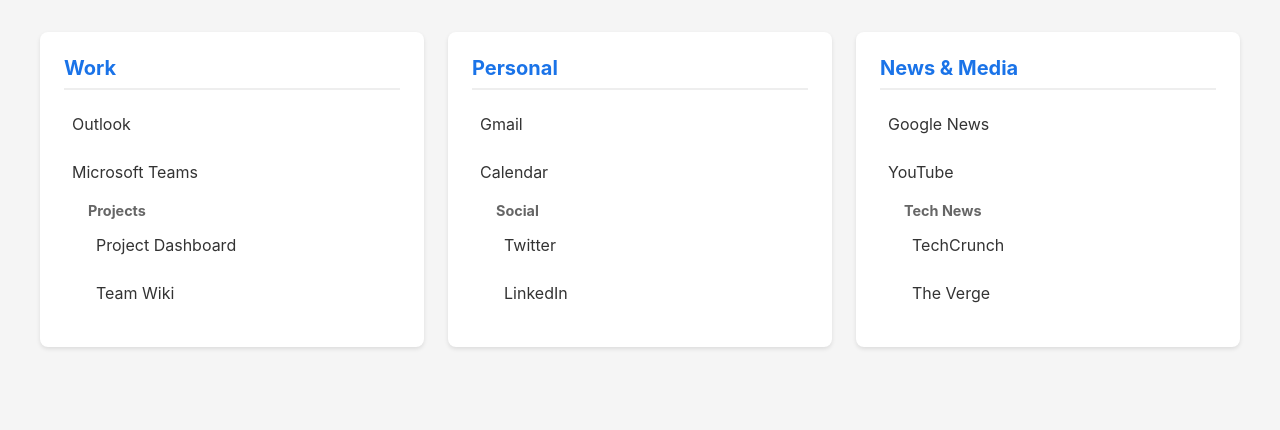
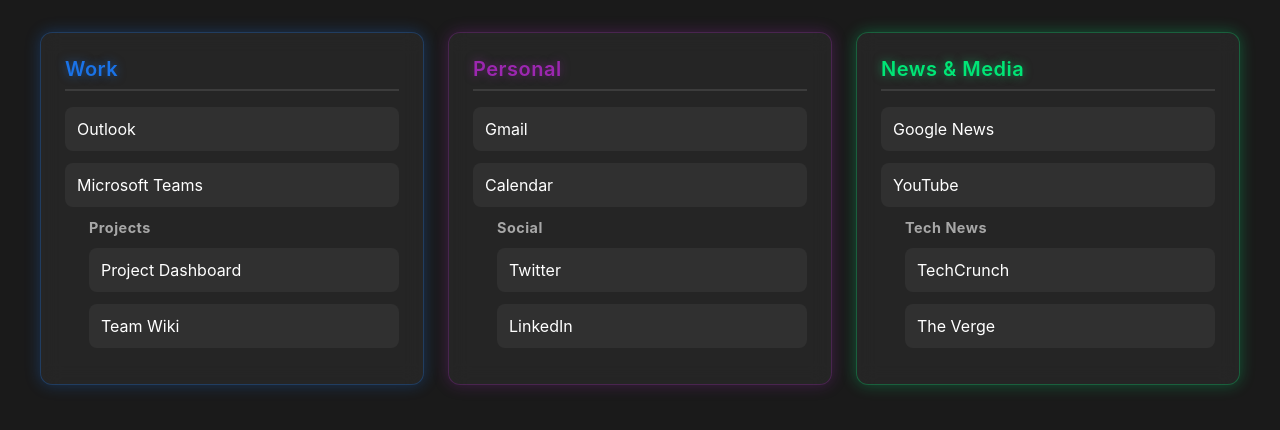
Before and after one commit to BrendonPedro/browserHome, a plain HTML site: page index.html in a window 1280 px wide. Drawn offline with Linux system fonts and the light colour scheme.

Commit message:
split HTML and CSS - added neon/dark theme

```diff
--- a/index.html
+++ b/index.html
@@ -4,77 +4,7 @@
     <meta charset="UTF-8">
     <meta name="viewport" content="width=device-width, initial-scale=1.0">
     <title>My Bookmark Hub</title>
-    <style>
-        body {
-            font-family: -apple-system, BlinkMacSystemFont, 'Segoe UI', Roboto, Oxygen, Ubuntu, Cantarell, sans-serif;
-            max-width: 1200px;
-            margin: 0 auto;
-            padding: 2rem;
-            background: #f5f5f5;
-        }
-
-        .tab-groups {
-            display: grid;
-            grid-template-columns: repeat(auto-fit, minmax(300px, 1fr));
-            gap: 1.5rem;
-        }
-
-        .group {
-            background: white;
-            border-radius: 8px;
-            padding: 1.5rem;
-            box-shadow: 0 2px 4px rgba(0,0,0,0.1);
-        }
-
-        .group-header {
-            display: flex;
-            align-items: center;
-            margin-bottom: 1rem;
-            padding-bottom: 0.5rem;
-            border-bottom: 2px solid #eee;
-        }
-
-        .group-title {
-            margin: 0;
-            color: #1a73e8;
-            font-size: 1.25rem;
-        }
-
-        .links-list {
-            list-style: none;
-            padding: 0;
-            margin: 0;
-        }
-
-        .links-list li {
-            margin-bottom: 0.75rem;
-        }
-
-        .links-list a {
-            color: #333;
-            text-decoration: none;
-            display: block;
-            padding: 0.5rem;
-            border-radius: 4px;
-            transition: background-color 0.2s;
-        }
-
-        .links-list a:hover {
-            background-color: #f0f0f0;
-            color: #1a73e8;
-        }
-
-        .subgroup {
-            margin-left: 1.5rem;
-            margin-top: 0.5rem;
-        }
-
-        .subgroup-title {
-            color: #666;
-            font-size: 0.9rem;
-            margin: 0.5rem 0;
-        }
-    </style>
+    <link rel="stylesheet" href="styles.css">
 </head>
 <body>
     <div class="tab-groups">
--- /dev/null
+++ b/styles.css
@@ -0,0 +1,142 @@
+:root {
+    --neon-blue: #1a73e8;
+    --neon-purple: #9c27b0;
+    --neon-green: #00e676;
+}
+
+body {
+    font-family: -apple-system, BlinkMacSystemFont, 'Segoe UI', Roboto, Oxygen, Ubuntu, Cantarell, sans-serif;
+    max-width: 1200px;
+    margin: 0 auto;
+    padding: 2rem;
+    background: #1a1a1a;
+    color: #fff;
+}
+
+.tab-groups {
+    display: grid;
+    grid-template-columns: repeat(auto-fit, minmax(300px, 1fr));
+    gap: 1.5rem;
+}
+
+.group {
+    background: rgba(255, 255, 255, 0.05);
+    border-radius: 12px;
+    padding: 1.5rem;
+    backdrop-filter: blur(10px);
+    position: relative;
+    overflow: hidden;
+    transition: all 0.3s ease;
+}
+
+.group:nth-child(1) {
+    box-shadow: 0 0 15px rgba(26, 115, 232, 0.3);
+    border: 1px solid rgba(26, 115, 232, 0.3);
+}
+
+.group:nth-child(2) {
+    box-shadow: 0 0 15px rgba(156, 39, 176, 0.3);
+    border: 1px solid rgba(156, 39, 176, 0.3);
+}
+
+.group:nth-child(3) {
+    box-shadow: 0 0 15px rgba(0, 230, 118, 0.3);
+    border: 1px solid rgba(0, 230, 118, 0.3);
+}
+
+.group:hover {
+    transform: translateY(-5px);
+    box-shadow: 0 0 25px rgba(255, 255, 255, 0.2);
+}
+
+.group-header {
+    display: flex;
+    align-items: center;
+    margin-bottom: 1rem;
+    padding-bottom: 0.5rem;
+    border-bottom: 2px solid rgba(255, 255, 255, 0.1);
+}
+
+.group:nth-child(1) .group-title {
+    color: var(--neon-blue);
+    text-shadow: 0 0 10px rgba(26, 115, 232, 0.5);
+}
+
+.group:nth-child(2) .group-title {
+    color: var(--neon-purple);
+    text-shadow: 0 0 10px rgba(156, 39, 176, 0.5);
+}
+
+.group:nth-child(3) .group-title {
+    color: var(--neon-green);
+    text-shadow: 0 0 10px rgba(0, 230, 118, 0.5);
+}
+
+.group-title {
+    margin: 0;
+    font-size: 1.25rem;
+    font-weight: 600;
+    letter-spacing: 0.5px;
+}
+
+.links-list {
+    list-style: none;
+    padding: 0;
+    margin: 0;
+}
+
+.links-list li {
+    margin-bottom: 0.75rem;
+}
+
+.links-list a {
+    color: #fff;
+    text-decoration: none;
+    display: block;
+    padding: 0.75rem;
+    border-radius: 8px;
+    transition: all 0.3s ease;
+    background: rgba(255, 255, 255, 0.05);
+}
+
+.links-list a:hover {
+    background: rgba(255, 255, 255, 0.1);
+    transform: translateX(5px);
+}
+
+.group:nth-child(1) .links-list a:hover {
+    color: var(--neon-blue);
+    box-shadow: 0 0 10px rgba(26, 115, 232, 0.2);
+}
+
+.group:nth-child(2) .links-list a:hover {
+    color: var(--neon-purple);
+    box-shadow: 0 0 10px rgba(156, 39, 176, 0.2);
+}
+
+.group:nth-child(3) .links-list a:hover {
+    color: var(--neon-green);
+    box-shadow: 0 0 10px rgba(0, 230, 118, 0.2);
+}
+
+.subgroup {
+    margin-left: 1.5rem;
+    margin-top: 0.5rem;
+}
+
+.subgroup-title {
+    color: rgba(255, 255, 255, 0.6);
+    font-size: 0.9rem;
+    margin: 0.75rem 0;
+    letter-spacing: 0.5px;
+}
+
+@media (max-width: 768px) {
+    body {
+        padding: 1rem;
+    }
+
+    .tab-groups {
+        grid-template-columns: 1fr;
+    }
+}
```
